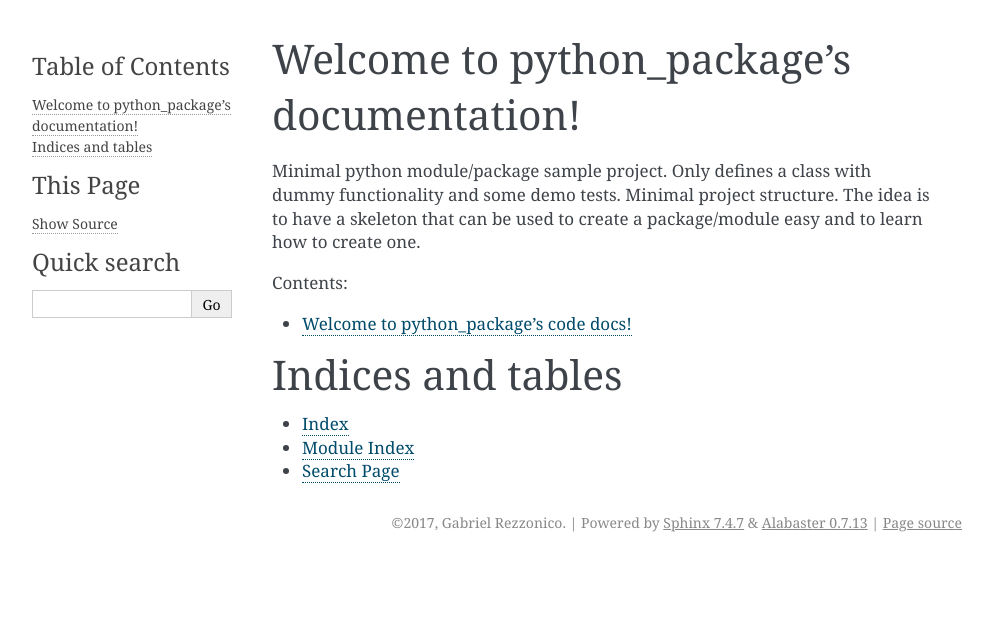
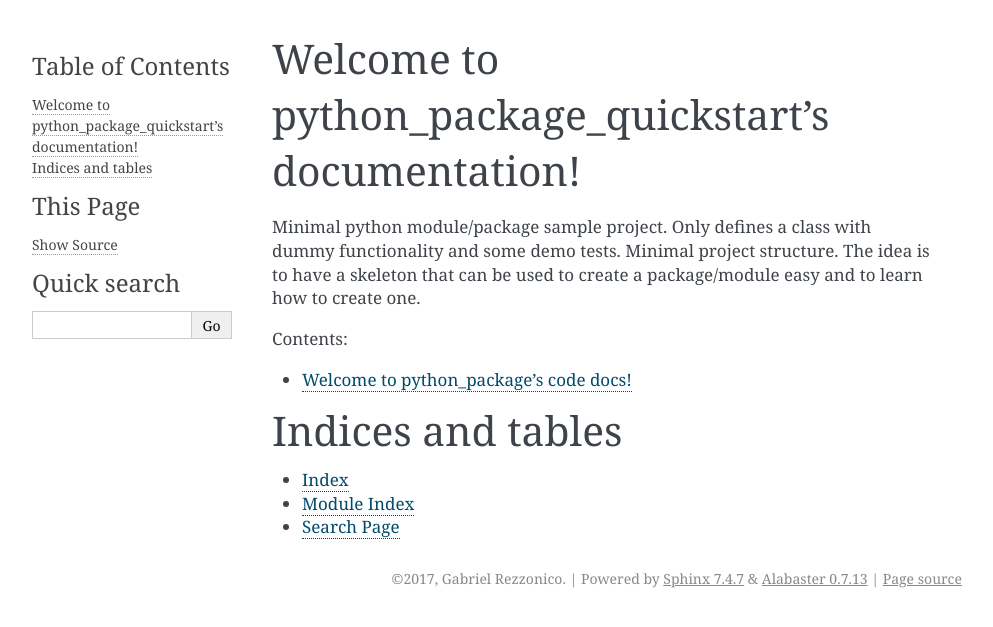
Before and after one commit to gabrielrezzonico/python_package, a Sphinx documentation site: the page built from docs/index.rst, in a window 1280 px wide. Shown: the top 627 px of the page, without its empty margins (148-1141 px from the left). Built offline with Sphinx 7.4.7, drawn with Linux system fonts in a browser that asks for light colours.

Commit message:
fix: change package name to publish it to test pypi server

```diff
--- a/docs/code.rst
+++ b/docs/code.rst
@@ -1,7 +1,7 @@
 Welcome to python_package's code docs!
 ==========================================
 
-.. automodule:: python_package
+.. automodule:: python_package_quickstart
     :members:
     :show-inheritance:
 
--- a/docs/conf.py
+++ b/docs/conf.py
@@ -1,7 +1,7 @@
 #!/usr/bin/env python3
 # -*- coding: utf-8 -*-
 #
-# python_package documentation build configuration file, created by
+# python_package_quickstart documentation build configuration file, created by
 # sphinx-quickstart on Mon Apr 10 22:09:26 2017.
 #
 # This file is execfile()d with the current directory set to its
@@ -48,7 +48,7 @@
 master_doc = 'index'
 
 # General information about the project.
-project = 'python_package'
+project = 'python_package_quickstart'
 copyright = '2017, Gabriel Rezzonico'
 author = 'Gabriel Rezzonico'
 
@@ -102,7 +102,7 @@
 # -- Options for HTMLHelp output ------------------------------------------
 
 # Output file base name for HTML help builder.
-htmlhelp_basename = 'python_packagedoc'
+htmlhelp_basename = 'python_package_quickstartdoc'
 
 
 # -- Options for LaTeX output ---------------------------------------------
@@ -129,7 +129,7 @@
 # (source start file, target name, title,
 #  author, documentclass [howto, manual, or own class]).
 latex_documents = [
-    (master_doc, 'python_package.tex', 'python\\_package Documentation',
+    (master_doc, 'python_package_quickstart.tex', 'python\\_package Documentation',
      'Gabriel Rezzonico', 'manual'),
 ]
 
@@ -139,7 +139,7 @@
 # One entry per manual page. List of tuples
 # (source start file, name, description, authors, manual section).
 man_pages = [
-    (master_doc, 'python_package', 'python_package Documentation',
+    (master_doc, 'python_package_quickstart', 'python_package Documentation',
      [author], 1)
 ]
 
@@ -150,7 +150,7 @@
 # (source start file, target name, title, author,
 #  dir menu entry, description, category)
 texinfo_documents = [
-    (master_doc, 'python_package', 'python_package Documentation',
-     author, 'python_package', 'One line description of project.',
+    (master_doc, 'python_package_quickstart', 'python_package Documentation',
+     author, 'python_package_quickstart', 'One line description of project.',
      'Miscellaneous'),
 ]
--- a/docs/index.rst
+++ b/docs/index.rst
@@ -1,9 +1,9 @@
-.. python_package documentation master file, created by
+.. python_package_quickstart documentation master file, created by
    sphinx-quickstart on Mon Apr 10 22:09:26 2017.
    You can adapt this file completely to your liking, but it should at least
    contain the root `toctree` directive.
 
-Welcome to python_package's documentation!
+Welcome to python_package_quickstart's documentation!
 ==========================================
 
 Minimal python module/package sample project.
--- a/setup.py
+++ b/setup.py
@@ -1,6 +1,6 @@
 from setuptools import setup
 
-setup(name='python_package',
+setup(name='python_package_quickstart',
       version='0.1',
       description='Minimal python package development example',
       # see: https://pypi.python.org/pypi?%3Aaction=list_classifiers
@@ -9,11 +9,11 @@
           'License :: OSI Approved :: MIT License',
           'Programming Language :: Python :: 3.5'
       ],
-      url='https://github.com/gabrielrezzonico/python_package_example',
+      url='https://github.com/gabrielrezzonico/python_package_quickstart',
       author='Author',
       author_email='package_author@example.com',
       license='MIT',
-      packages=['python_package_example'],
+      packages=['python_package_quickstart'],
       # $ pip install -e .[dev,test]
       extras_require={
           'dev': ['sphinx'],
```
Also changed, not shown: README.md (+9 -11 lines), python_package_quickstart/__init__.py (renamed from python_package_example/__init__.py), 5 other files.
